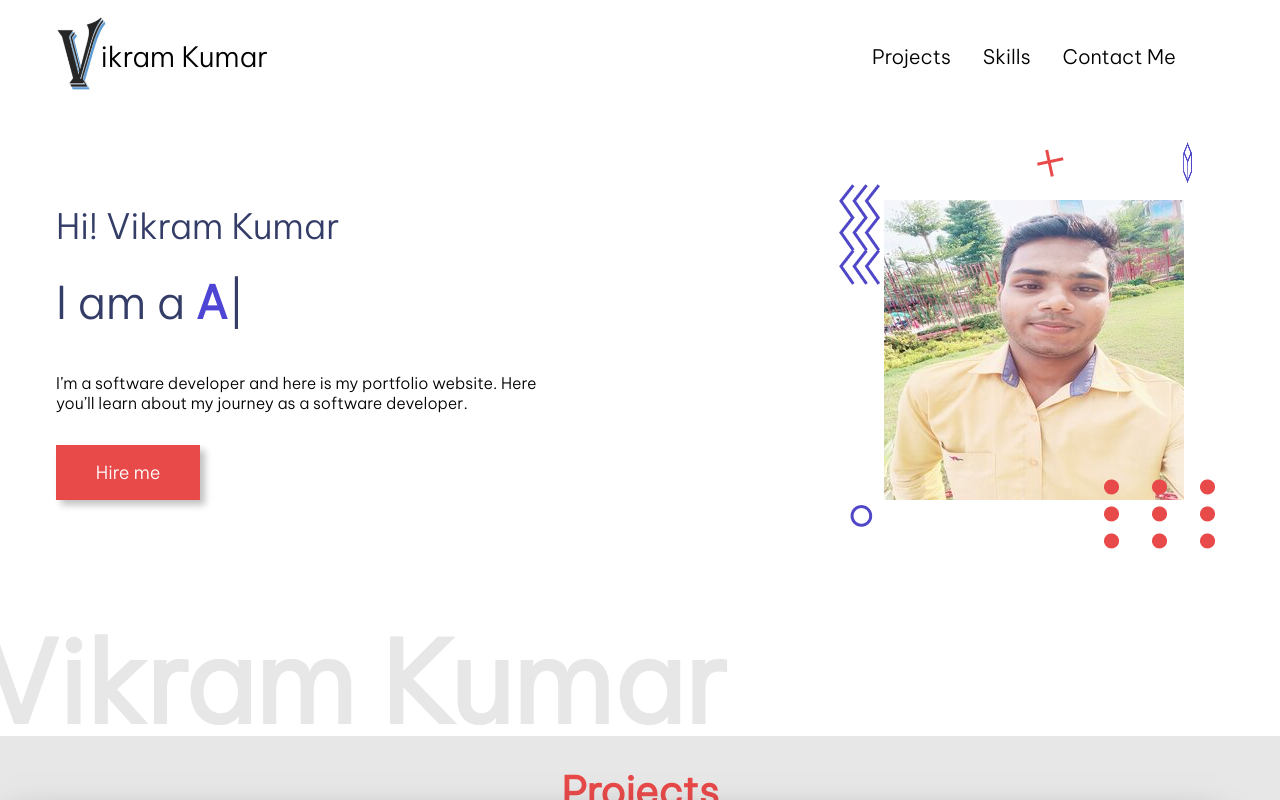
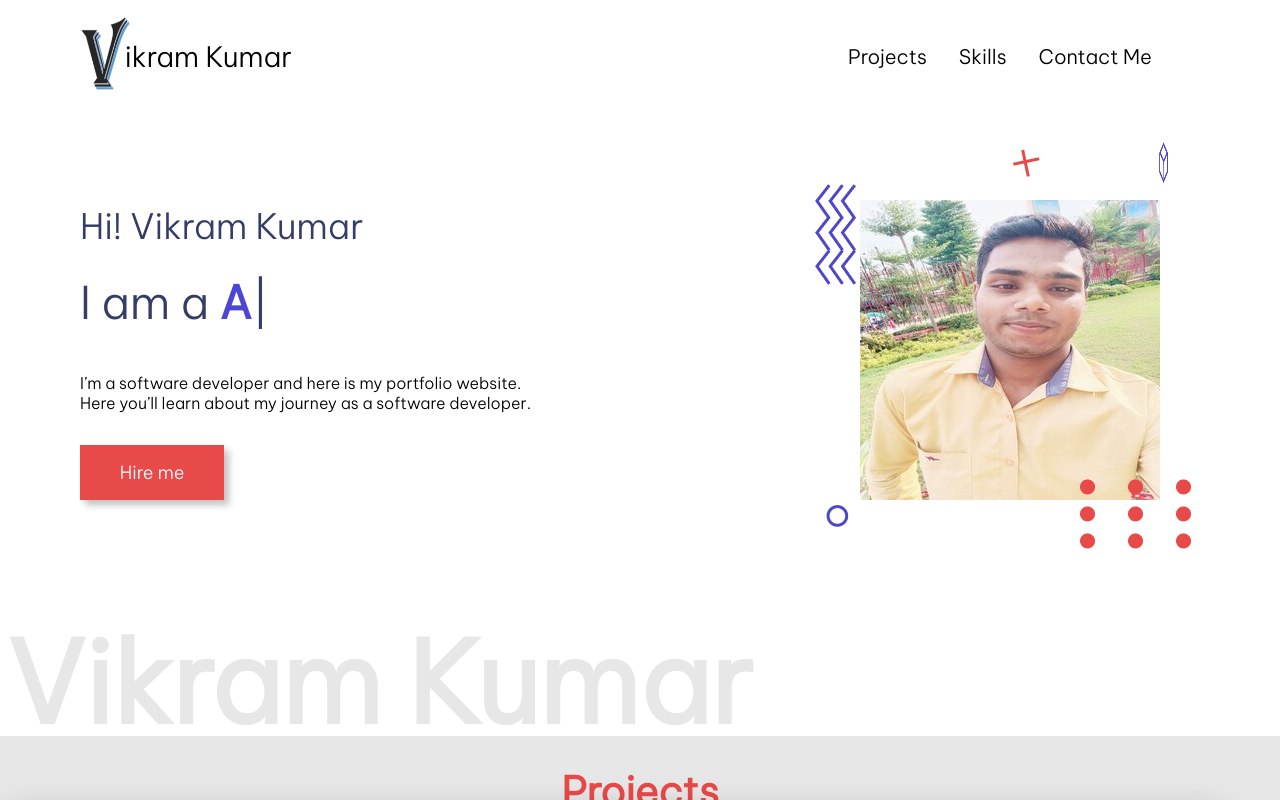
Before and after one commit to iamvikramkumar/Resume, a plain HTML site: page index.html in a window 1280 px wide. Drawn offline with nearby package versions, Linux system fonts and the light colour scheme.

Commit message:
Update Style.css

```diff
--- a/style.css
+++ b/style.css
@@ -18,9 +18,14 @@
   overflow-x: hidden;
 }
 
-.container {
+/* .container {
   width: 1200px;
   margin: 0 auto;
+}      AUTO FIT ON ANY SCREEN SIZE  */
+.container {
+  width: 90%;
+  min-width: 500px;
+  margin: auto;
 }
 
 .navbar {
```
